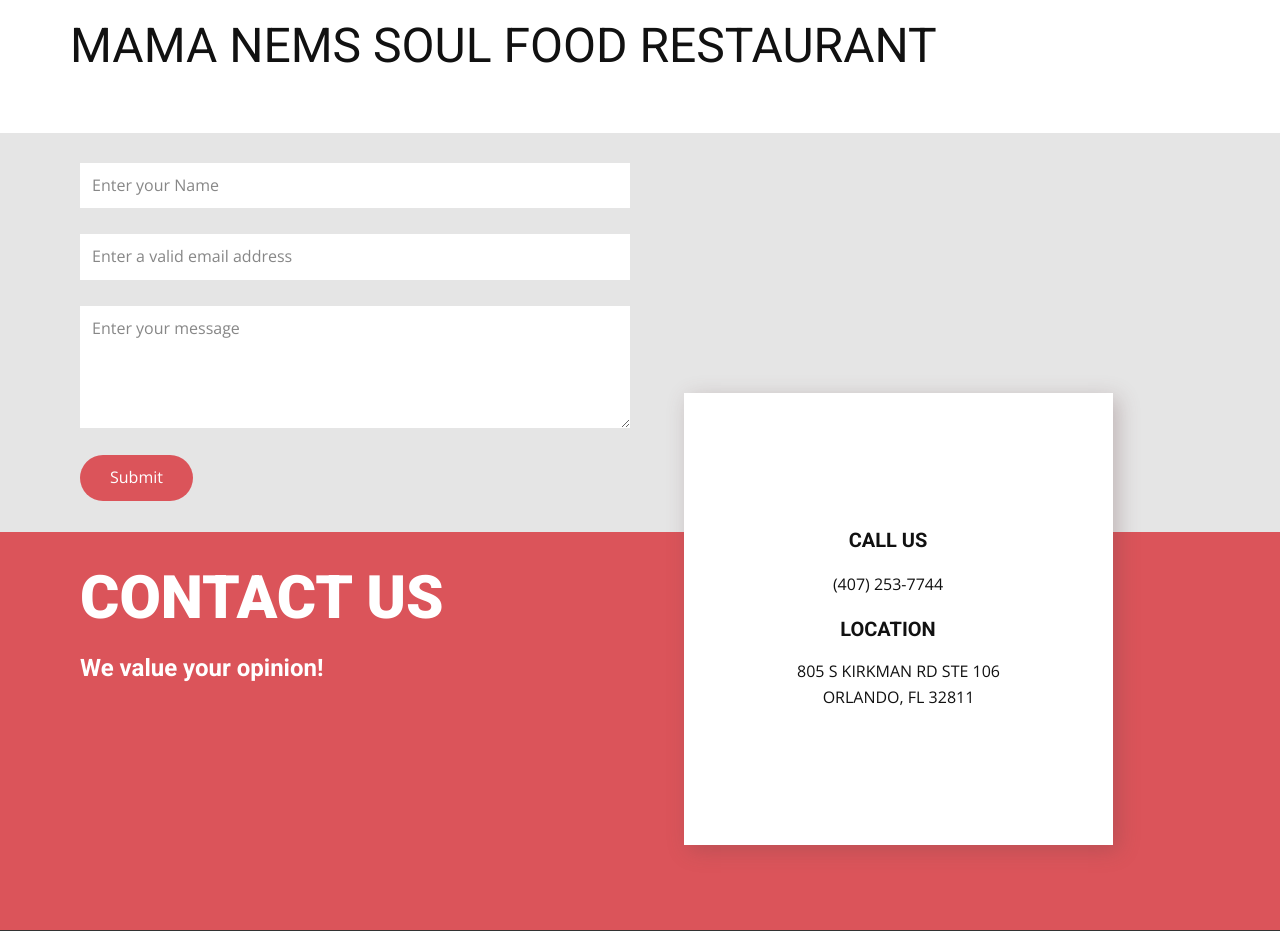
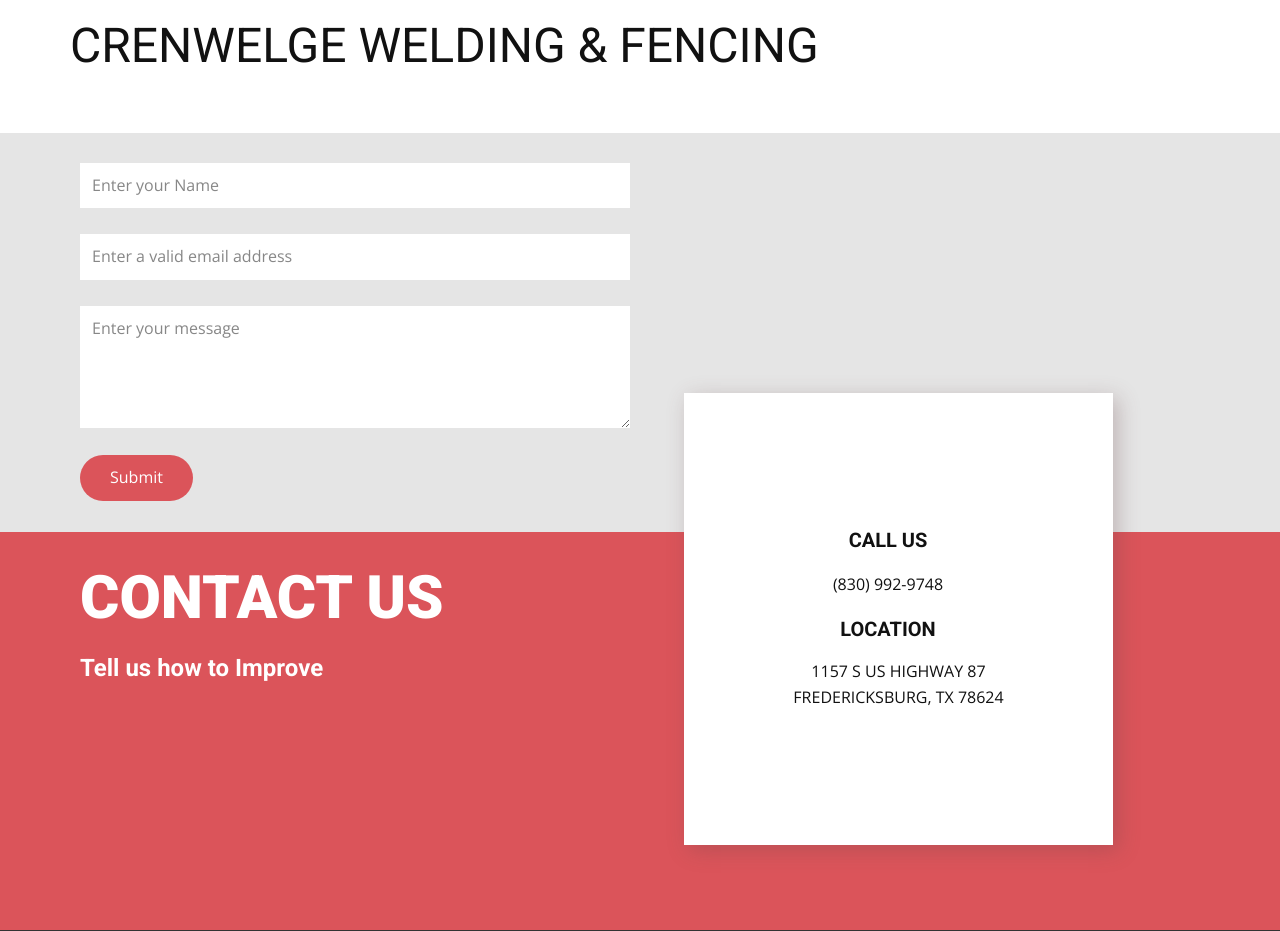
Before and after one commit to runacode/Crenwelge, a PHP site: page / in a window 1280 px wide. Shown: the top 931 px of the page. Run offline with PHP 8.4, Linux system fonts and the light colour scheme.

Commit message:
Update index.php

```diff
--- a/index.php
+++ b/index.php
@@ -1,7 +1,7 @@
-<?php $company = "MAMA NEMS SOUL FOOD RESTAURANT";
-$phone = "(407) 253-7744";
-	$address1 = "805 S KIRKMAN RD STE 106";
-	$address2 = "ORLANDO, FL 32811";
+<?php $company = "CRENWELGE WELDING & FENCING";
+$phone = "(830) 992-9748";
+	$address1 = "1157 S US HIGHWAY 87";
+	$address2 = "FREDERICKSBURG, TX 78624";
 ?>
 <!DOCTYPE html>
 <html style="font-size: 16px;">
@@ -74,7 +74,7 @@ $phone = "(407) 253-7744";
                   </div>
                 </div>
                 <h3 class="u-text u-text-7">Contact us</h3>
-                <h6 class="u-text u-text-8">We value your opinion!</h6>
+                <h6 class="u-text u-text-8">Tell us how to Improve</h6>
               </div>
             </div>
           </div>
```
